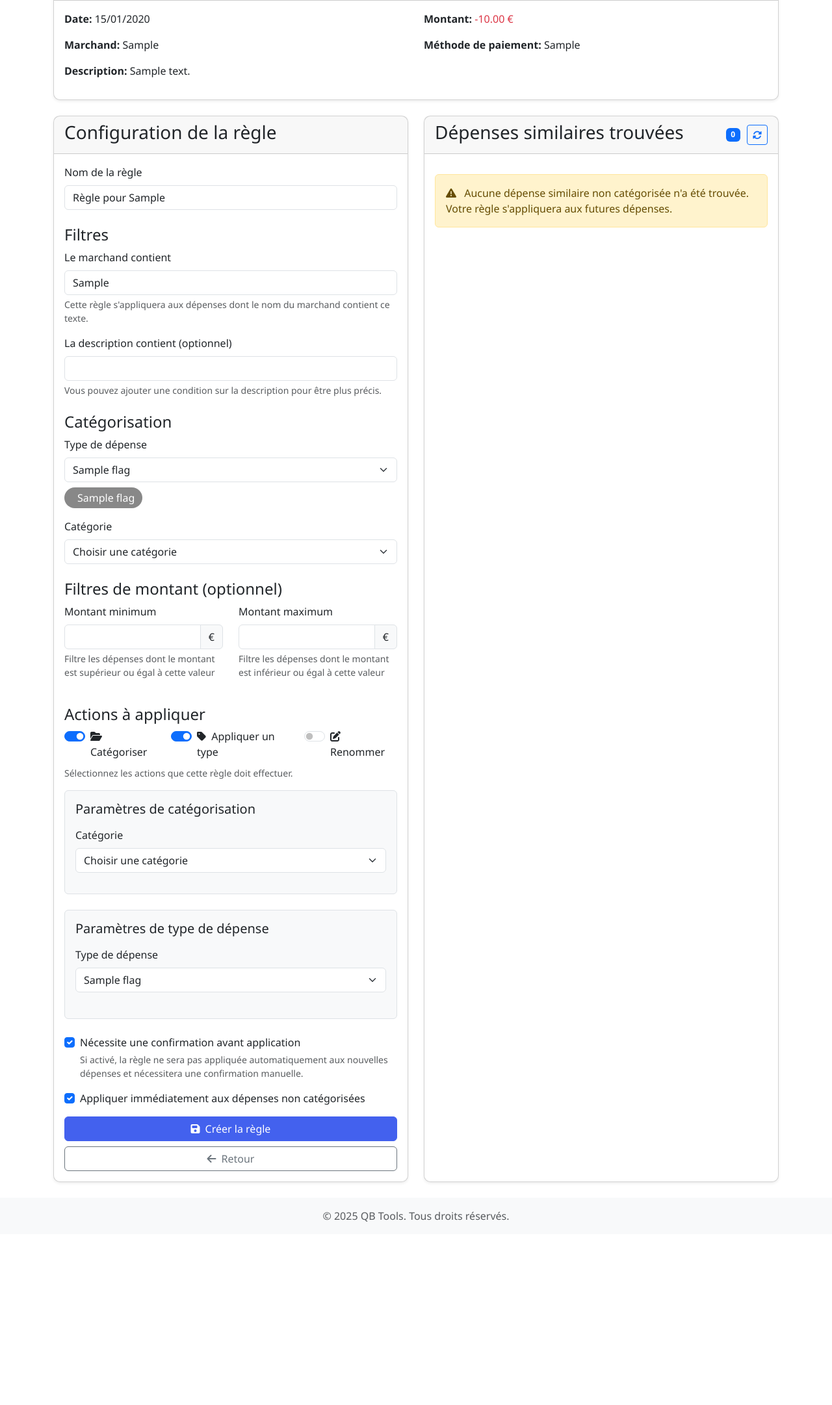
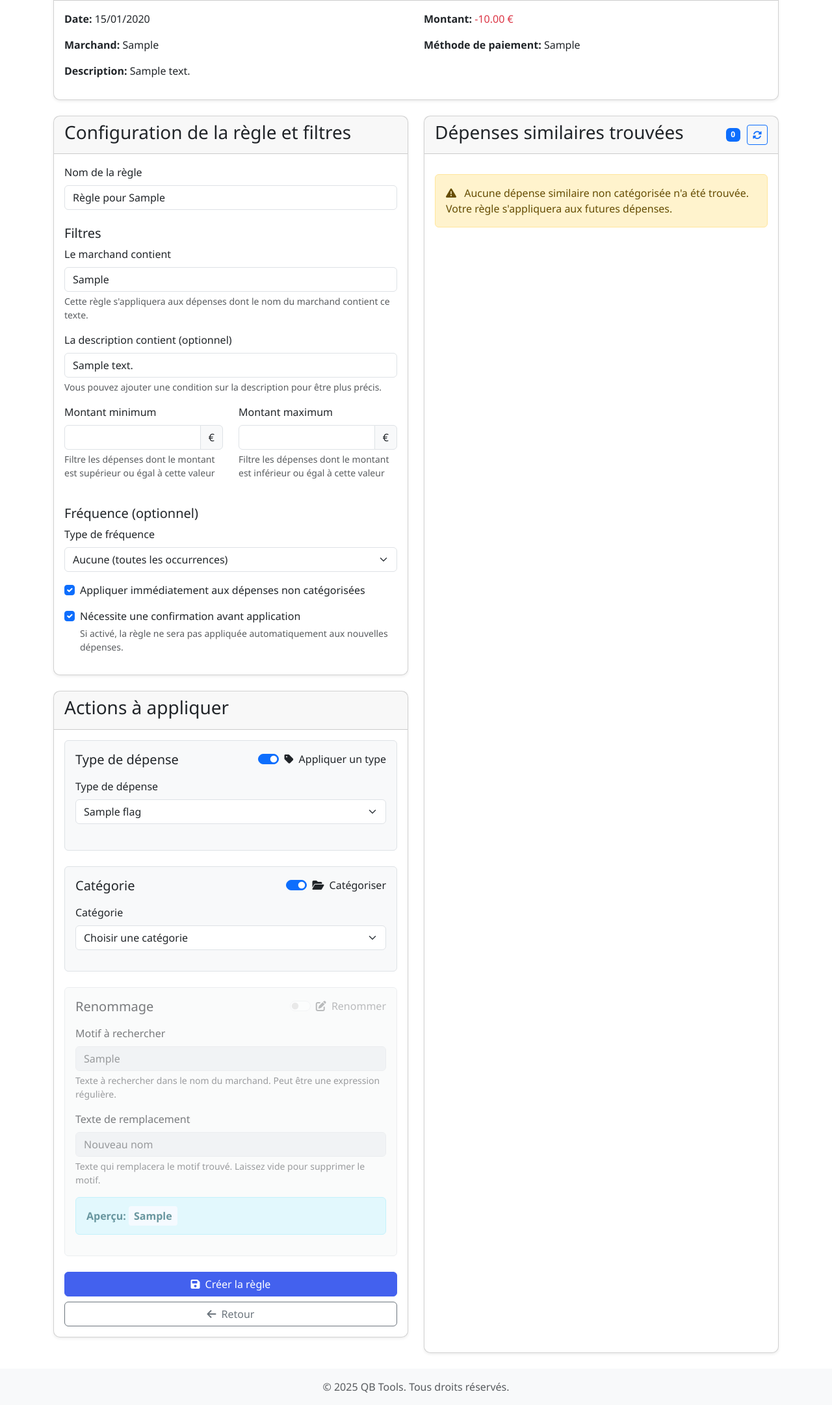
Before and after one commit to bizbiz/QB_Tools, a Flask app: page /tricount/auto-categorize/1 in a window 1280 px wide. Shown: the part 311-2473 px from the top of the page at 65% size. Before the commit the page ends 2191 px from the top, so only its background shows below. Run offline with Flask 3, Linux system fonts and the light colour scheme; tables that the repository leaves empty hold one stand-in row (values such as "Sample post").

Commit message:
fixing template auto cat

```diff
--- a/app/static/css/tricount/auto_categorize.css
+++ b/app/static/css/tricount/auto_categorize.css
@@ -80,3 +80,37 @@
     background-color: #f0f8ff;
     border-radius: 4px;
 }
+
+.action-title {
+    display: flex;
+    justify-content: space-between;
+    align-items: center;
+    margin-bottom: 1rem;
+}
+
+.rule-action-section {
+    margin-bottom: 1.5rem;
+    padding: 1rem;
+    border: 1px solid #dee2e6;
+    border-radius: 0.375rem;
+    transition: opacity 0.3s ease, background-color 0.3s ease;
+}
+
+.disabled-section {
+    opacity: 0.6;
+    background-color: #f8f9fa;
+    pointer-events: none;
+}
+
+.section-header {
+    display: flex;
+    justify-content: space-between;
+    align-items: center;
+    margin-bottom: 1rem;
+}
+
+.card-header-with-actions {
+    display: flex;
+    justify-content: space-between;
+    align-items: center;
+}
--- a/app/templates/tricount/auto_categorize.html
+++ b/app/templates/tricount/auto_categorize.html
@@ -52,9 +52,10 @@
 
     <div class="row">
         <div class="col-md-6">
-            <div class="card shadow-sm h-100">
+            <!-- BLOC 1: CONFIGURATION DE LA RÈGLE -->
+            <div class="card shadow-sm mb-4">
                 <div class="card-header">
-                    <h3 class="card-title">Configuration de la règle</h3>
+                    <h3 class="card-title">Configuration de la règle et filtres</h3>
                 </div>
                 <div class="card-body">
                     <form id="rule-form" action="{{ url_for('tricount.create_auto_rule') }}" method="POST">
@@ -65,7 +66,7 @@
                             <input type="text" class="form-control rule-input" id="rule-name" name="rule_name" placeholder="Règle pour {{ expense.merchant }}" value="Règle pour {{ expense.merchant }}">
                         </div>
 
-                        <h4 class="mt-4">Filtres</h4>
+                        <h5 class="mt-4">Filtres</h5>
 
                         <div class="mb-3">
                             <label for="merchant-contains" class="form-label">Le marchand contient</label>
@@ -75,41 +76,9 @@
 
                         <div class="mb-3">
                             <label for="description-contains" class="form-label">La description contient (optionnel)</label>
-                            <input type="text" class="form-control rule-input" id="description-contains" name="description_contains">
+                            <input type="text" class="form-control rule-input" id="description-contains" name="description_contains" value="{{ expense.description }}">
                             <div class="form-text">Vous pouvez ajouter une condition sur la description pour être plus précis.</div>
                         </div>
-
-                        <h4 class="mt-4">Catégorisation</h4>
-
-                        <!-- Sélection du flag avant la catégorie -->
-                        <div class="mb-3">
-                            <label for="flag-id" class="form-label">Type de dépense</label>
-                            <select class="form-select rule-input" id="flag-id" name="flag_id" required>
-                                <option value="">Choisir un type de dépense</option>
-                                {% for flag in flags %}
-                                <option value="{{ flag.id }}" {% if flag.is_default %}selected{% endif %}>
-                                    {{ flag.name }}
-                                </option>
-                                {% endfor %}
-                            </select>
-                            <div class="mt-2">
-                                <div id="flag-preview" class="d-flex align-items-center mt-2">
-                                    <!-- Prévisualisation du flag sélectionné sera insérée ici par JavaScript -->
-                                </div>
-                            </div>
-                        </div>
-
-                        <div class="mb-3">
-                            <label for="category-id" class="form-label">Catégorie</label>
-                            <select class="form-select rule-input" id="category-id" name="category_id" required>
-                                <option value="">Choisir une catégorie</option>
-                                {% for category in categories|sort(attribute='name') %}
-                                <option value="{{ category.id }}">{{ category.name }}</option>
-                                {% endfor %}
-                            </select>
-                        </div>
-
-                        <h4 class="mt-4">Filtres de montant (optionnel)</h4>
 
                         <div class="row">
                             <div class="col-md-6 mb-3">
@@ -130,52 +99,63 @@
                             </div>
                         </div>
 
-                        <h4 class="mt-4">Actions à appliquer</h4>
+                        <h5 class="mt-4">Fréquence (optionnel)</h5>
 
                         <div class="mb-3">
-                            <div class="d-flex gap-3 mb-2">
-                                <div class="form-check form-switch">
-                                    <input class="form-check-input rule-input" type="checkbox" id="apply-category" name="apply_category" value="true" checked>
-                                    <label class="form-check-label" for="apply-category">
-                                        <i class="fas fa-folder-open me-1"></i> Catégoriser
+                            <label for="frequency-type" class="form-label">Type de fréquence</label>
+                            <select class="form-select rule-input" id="frequency-type" name="frequency_type">
+                                <option value="none">Aucune (toutes les occurrences)</option>
+                                <option value="monthly">Mensuelle (même jour chaque mois)</option>
+                                <option value="weekly">Hebdomadaire (même jour chaque semaine)</option>
+                            </select>
+                        </div>
+
+                        <div class="mb-3" id="frequency-day-container" style="display: none;">
+                            <label for="frequency-day" class="form-label">Jour</label>
+                            <input type="number" class="form-control rule-input" id="frequency-day" name="frequency_day" value="{{ expense.date.day }}">
+                            <div class="form-text" id="frequency-day-help">Jour du mois (1-31) pour la fréquence mensuelle.</div>
+                        </div>
+
+                        <!-- Options d'application -->
+                        <div class="mb-3">
+                            <div class="form-check">
+                                <input class="form-check-input" type="checkbox" id="apply-now" name="apply_now" value="true" checked>
+                                <label class="form-check-label" for="apply-now">
+                                    Appliquer immédiatement aux dépenses non catégorisées
                                 </label>
                             </div>
+                        </div>
 
+                        <div class="mb-3">
+                            <div class="form-check">
+                                <input class="form-check-input rule-input" type="checkbox" id="requires-confirmation" name="requires_confirmation" value="true" checked>
+                                <label class="form-check-label" for="requires-confirmation">
+                                    Nécessite une confirmation avant application
+                                </label>
+                                <div class="form-text">Si activé, la règle ne sera pas appliquée automatiquement aux nouvelles dépenses.</div>
+                            </div>
+                        </div>
+
+                </div>
+            </div>
+
+            <!-- BLOC 2: ACTIONS À APPLIQUER -->
+            <div class="card shadow-sm mb-4">
+                <div class="card-header">
+                    <h3 class="card-title">Actions à appliquer</h3>
+                </div>
+                <div class="card-body">
+                        <!-- Section Type de dépense -->
+                        <div id="flag-section" class="rule-action-section mb-4">
+                            <div class="section-header">
+                                <h5 class="mb-0">Type de dépense</h5>
                                 <div class="form-check form-switch">
                                     <input class="form-check-input rule-input" type="checkbox" id="apply-flag" name="apply_flag" value="true" checked>
                                     <label class="form-check-label" for="apply-flag">
                                         <i class="fas fa-tag me-1"></i> Appliquer un type
                                     </label>
                                 </div>
-
-                                <div class="form-check form-switch">
-                                    <input class="form-check-input rule-input" type="checkbox" id="apply-rename" name="apply_rename" value="true">
-                                    <label class="form-check-label" for="apply-rename">
-                                        <i class="fas fa-edit me-1"></i> Renommer
-                                    </label>
                             </div>
-                            </div>
-                            <div class="form-text">Sélectionnez les actions que cette règle doit effectuer.</div>
-                        </div>
-
-                        <!-- Section Catégorisation -->
-                        <div id="category-section" class="rule-action-section mb-4 p-3 border rounded">
-                            <h5 class="mb-3">Paramètres de catégorisation</h5>
-
-                            <div class="mb-3">
-                                <label for="category-id" class="form-label">Catégorie</label>
-                                <select class="form-select rule-input" id="category-id" name="category_id">
-                                    <option value="">Choisir une catégorie</option>
-                                    {% for category in categories|sort(attribute='name') %}
-                                    <option value="{{ category.id }}">{{ category.name }}</option>
-                                    {% endfor %}
-                                </select>
-                            </div>
-                        </div>
-
-                        <!-- Section Type de dépense -->
-                        <div id="flag-section" class="rule-action-section mb-4 p-3 border rounded">
-                            <h5 class="mb-3">Paramètres de type de dépense</h5>
 
                             <div class="mb-3">
                                 <label for="flag-id" class="form-label">Type de dépense</label>
@@ -195,10 +175,42 @@
                             </div>
                         </div>
 
+                        <!-- Section Catégorie -->
+                        <div id="category-section" class="rule-action-section mb-4">
+                            <div class="section-header">
+                                <h5 class="mb-0">Catégorie</h5>
+                                <div class="form-check form-switch">
+                                    <input class="form-check-input rule-input" type="checkbox" id="apply-category" name="apply_category" value="true" checked>
+                                    <label class="form-check-label" for="apply-category">
+                                        <i class="fas fa-folder-open me-1"></i> Catégoriser
+                                    </label>
+                                </div>
+                            </div>
+
+                            <div class="mb-3">
+                                <label for="category-id" class="form-label">Catégorie</label>
+                                <select class="form-select rule-input" id="category-id" name="category_id">
+                                    <option value="">Choisir une catégorie</option>
+                                    {% for category in categories|sort(attribute='name') %}
+                                    <option value="{{ category.id }}">{{ category.name }}</option>
+                                    {% endfor %}
+                                </select>
+                            </div>
+                        </div>
+
                         <!-- Section Renommage -->
-                        <div id="rename-section" class="rule-action-section mb-4 p-3 border rounded" style="display:none;">
-                            <h5 class="mb-3">Paramètres de renommage</h5>
+                        <div id="rename-section" class="rule-action-section mb-4">
+                            <div class="section-header">
+                                <h5 class="mb-0">Renommage</h5>
+                                <div class="form-check form-switch">
+                                    <input class="form-check-input rule-input" type="checkbox" id="apply-rename" name="apply_rename" value="true">
+                                    <label class="form-check-label" for="apply-rename">
+                                        <i class="fas fa-edit me-1"></i> Renommer
+                                    </label>
+                                </div>
+                            </div>
 
+                            <div class="rename-content">
                                 <div class="mb-3">
                                     <label for="rename-pattern" class="form-label">Motif à rechercher</label>
                                     <input type="text" class="form-control rule-input" id="rename-pattern" name="rename_pattern" placeholder="{{ expense.merchant }}">
@@ -216,25 +228,6 @@
                                         <strong>Aperçu:</strong> <span id="rename-preview">{{ expense.merchant }}</span>
                                     </div>
                                 </div>
-                        </div>
-
-
-                        <div class="mb-3">
-                            <div class="form-check">
-                                <input class="form-check-input rule-input" type="checkbox" id="requires-confirmation" name="requires_confirmation" value="true" checked>
-                                <label class="form-check-label" for="requires-confirmation">
-                                    Nécessite une confirmation avant application
-                                </label>
-                                <div class="form-text">Si activé, la règle ne sera pas appliquée automatiquement aux nouvelles dépenses et nécessitera une confirmation manuelle.</div>
-                            </div>
-                        </div>
-
-                        <div class="mb-3">
-                            <div class="form-check">
-                                <input class="form-check-input" type="checkbox" id="apply-now" name="apply_now" value="true" checked>
-                                <label class="form-check-label" for="apply-now">
-                                    Appliquer immédiatement aux dépenses non catégorisées
-                                </label>
                             </div>
                         </div>
 
@@ -289,7 +282,7 @@
                                         <td class="{% if exp.is_debit %}text-danger{% else %}text-success{% endif %}">
                                             {% if exp.is_debit %}-{% endif %}{{ "%.2f"|format(exp.amount) }} €
                                         </td>
-                                        <td>
+                                        <td class="text-center">
                                             {% if exp.applied_rules.count() > 0 %}
                                             <span class="badge bg-warning conflict-badge" data-bs-toggle="tooltip" title="Cette dépense est déjà affectée par une autre règle">
                                                 <i class="fas fa-exclamation-triangle"></i>
@@ -315,6 +308,7 @@
                             Aucune dépense similaire non catégorisée n'a été trouvée. Votre règle s'appliquera aux futures dépenses.
                         </div>
                         {% endif %}
+                    </div>
                 </div>
             </div>
         </div>
@@ -378,12 +372,105 @@
         }{% if not loop.last %},{% endif %}
         {% endfor %}
     };
+
+    // Définir l'objet global AutoCategorize
+    window.AutoCategorize = {
+        initFilters: function() {},
+        initFlagAndCategory: function() {},
+        initFrequency: function() {},
+        initFormChangeDetection: function() {},
+        initConflictDetection: function() {},
+        initRename: function() {},
+        initActionSections: function() {},
+        initConflicts: function() {},
+        markFormChanged: function() {},
+        UI: {},
+        Conflicts: {}
+    };
 </script>
 
-<!-- Fichiers JavaScript organisés -->
-<script src="{{ url_for('static', filename='js/tricount/auto_categorize/core.js') }}"></script>
-<script src="{{ url_for('static', filename='js/tricount/auto_categorize/filters.js') }}"></script>
-<script src="{{ url_for('static', filename='js/tricount/auto_categorize/ui.js') }}"></script>
-<script src="{{ url_for('static', filename='js/tricount/auto_categorize/categories.js') }}"></script>
-<script src="{{ url_for('static', filename='js/tricount/auto_categorize/conflicts.js') }}"></script>
+<!-- Inclure les scripts de base -->
+<script src="{{ url_for('static', filename='js/tricount/auto_categorize/sections.js') }}"></script>
+<script src="{{ url_for('static', filename='js/tricount/auto_categorize/rename.js') }}"></script>
+
+<!-- Définir les fonctions minimales nécessaires -->
+<script>
+    document.addEventListener('DOMContentLoaded', function() {
+        // Éléments du DOM
+        const applyRenameCheckbox = document.getElementById('apply-rename');
+        const renameSection = document.getElementById('rename-section');
+        const renamePattern = document.getElementById('rename-pattern');
+        const renameReplacement = document.getElementById('rename-replacement');
+        const renamePreview = document.getElementById('rename-preview');
+
+        // Masquer/afficher la section de renommage au chargement
+        if (renameSection && applyRenameCheckbox) {
+            renameSection.classList.toggle('disabled-section', !applyRenameCheckbox.checked);
+        }
+
+        // Mise à jour de l'aperçu de renommage
+        if (renamePattern && renameReplacement && renamePreview) {
+            const updatePreview = function() {
+                const originalName = "{{ expense.merchant }}";
+                const pattern = renamePattern.value;
+                const replacement = renameReplacement.value;
+
+                try {
+                    if (pattern) {
+                        const regex = new RegExp(pattern, 'g');
+                        renamePreview.textContent = originalName.replace(regex, replacement);
+                    } else {
+                        renamePreview.textContent = originalName;
+                    }
+                } catch (e) {
+                    renamePreview.textContent = "Erreur: " + e.message;
+                }
+            };
+
+            renamePattern.addEventListener('input', updatePreview);
+            renameReplacement.addEventListener('input', updatePreview);
+
+            // Initialiser l'aperçu
+            updatePreview();
+        }
+
+        // Initialiser les sections
+        const applyCategoryCheckbox = document.getElementById('apply-category');
+        const applyFlagCheckbox = document.getElementById('apply-flag');
+
+        const categorySection = document.getElementById('category-section');
+        const flagSection = document.getElementById('flag-section');
+
+        // Fonction pour mettre à jour l'état des sections
+        const updateSectionState = function() {
+            if (categorySection && applyCategoryCheckbox) {
+                categorySection.classList.toggle('disabled-section', !applyCategoryCheckbox.checked);
+            }
+
+            if (flagSection && applyFlagCheckbox) {
+                flagSection.classList.toggle('disabled-section', !applyFlagCheckbox.checked);
+            }
+
+            if (renameSection && applyRenameCheckbox) {
+                renameSection.classList.toggle('disabled-section', !applyRenameCheckbox.checked);
+            }
+        };
+
+        // Ajouter les écouteurs d'événements
+        if (applyCategoryCheckbox) {
+            applyCategoryCheckbox.addEventListener('change', updateSectionState);
+        }
+
+        if (applyFlagCheckbox) {
+            applyFlagCheckbox.addEventListener('change', updateSectionState);
+        }
+
+        if (applyRenameCheckbox) {
+            applyRenameCheckbox.addEventListener('change', updateSectionState);
+        }
+
+        // Initialiser l'état des sections
+        updateSectionState();
+    });
+</script>
 {% endblock %}
```
Also changed, not shown: app/static/js/tricount/auto_categorize/sections.js (added, +69 -0 lines). Lines whose indentation alone changed are shown as unchanged.
